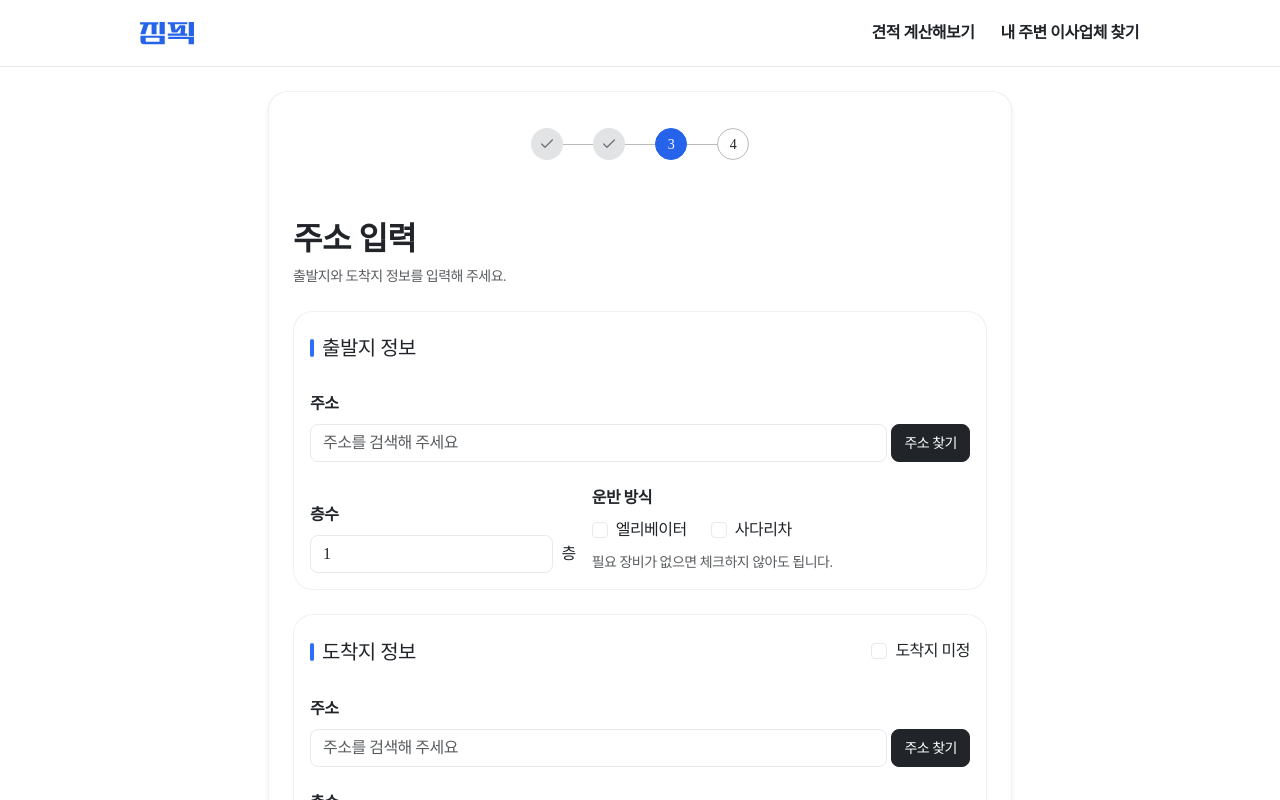
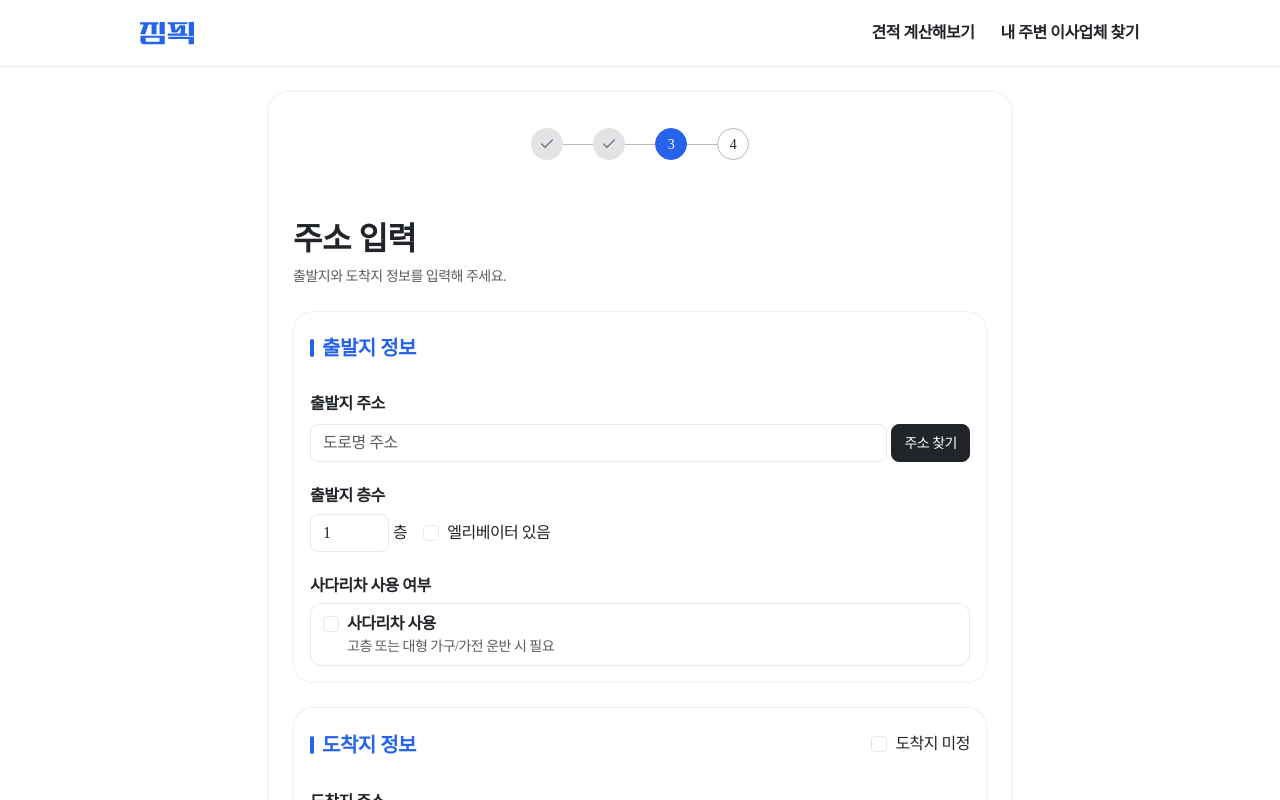
Before and after one commit to leejungeun9026/zimpic, a React (Vite) app in the folder frontend/: page /AddressPage in a window 1280 px wide. Shown: the top 800 px of the page. Built offline with nearby package versions, Linux system fonts and the light colour scheme; a web font is replaced by a local one.

Commit message:
lje address layout 수정

```diff
--- a/frontend/src/components/estimate/address/AddressField.jsx
+++ b/frontend/src/components/estimate/address/AddressField.jsx
@@ -1,18 +1,17 @@
 export default function AddressField({
-  label = "주소",
   value,
-  placeholder,
   disabled,
   onFindAddress,
+  title
 }) {
   return (
     <div className="mb-4">
-      <label className="form-label fw-semibold">{label}</label>
+      <p className="form-label fw-semibold" htmlFor="">{title} 주소</p>
       <div className="d-flex gap-1">
         <input
           type="text"
           className="form-control rounded-1"
-          placeholder={placeholder}
+          placeholder="도로명 주소"
           disabled={disabled}
           value={value}
           onClick={onFindAddress}
--- a/frontend/src/components/estimate/address/FloorCarryFields.jsx
+++ b/frontend/src/components/estimate/address/FloorCarryFields.jsx
@@ -1,4 +1,7 @@
+import { Info } from "lucide-react";
+
 export default function FloorCarryFields({
+  title,
   floorValue,
   onChangeFloor,
   elevatorChecked,
@@ -7,30 +10,26 @@ export default function FloorCarryFields({
   onChangeLadder,
   disabled,
   idPrefix, // from / to
-  showHint,
 }) {
   return (
-    <div className="row g-3 align-items-end">
-      <div className="col-12 col-md-5">
-        <label className="form-label fw-semibold">층수</label>
-        <div className="d-flex align-items-baseline gap-2">
+    <>
+      <div className="mb-4">
+        <h6 className="form-label fw-semibold">{title} 층수</h6>
+        <div className="d-flex align-items-baseline gap-3">
+          <div className="d-flex align-items-baseline gap-1">
             <input
               type="number"
               inputMode="numeric"
               className="form-control rounded-1"
               placeholder="층수 입력"
               min={1}
+              max={50}
               disabled={disabled}
               value={floorValue || ""}
               onChange={(e) => onChangeFloor(Number(e.target.value))}
             />
             <span >층</span>
           </div>
-      </div>
-
-      <div className="col-12 col-md-7">
-        <label className="form-label fw-semibold">운반 방식</label>
-        <div className="d-flex gap-4 flex-wrap">
           <div className="form-check">
             <input
               className="form-check-input"
@@ -41,31 +40,38 @@ export default function FloorCarryFields({
               onChange={(e) => onChangeElevator(e.target.checked)}
             />
             <label className="form-check-label" htmlFor={`${idPrefix}-elevator`}>
-              엘리베이터
+              엘리베이터 있음
             </label>
           </div>
+        </div>
+      </div>
 
-          <div className="form-check">
+      <div>
+        <h6 className="form-label fw-semibold">사다리차 사용 여부</h6>
+        <label
+          htmlFor={`${idPrefix}-ladder`}
+          className={`border rounded-2 p-2 ladder-card d-flex align-items-start gap-2 ${ladderChecked ? "checked border-primary border-opacity-25 bg-primary bg-opacity-10" : ""
+            }`}
+          style={{ cursor: "pointer" }}
+        >
           <input
-              className="form-check-input"
+            className="form-check-input ms-1"
             type="checkbox"
             id={`${idPrefix}-ladder`}
             disabled={disabled}
             checked={!!ladderChecked}
             onChange={(e) => onChangeLadder(e.target.checked)}
           />
-            <label className="form-check-label" htmlFor={`${idPrefix}-ladder`}>
-              사다리차
-            </label>
+
+          <div>
+            <div className="fw-semibold">사다리차 사용</div>
+            <div className="text-muted small">
+              고층 또는 대형 가구/가전 운반 시 필요
             </div>
           </div>
+        </label>
+      </div >
 
-        {showHint && (
-          <div className="text-muted small mt-2">
-            필요 장비가 없으면 체크하지 않아도 됩니다.
-          </div>
-        )}
-      </div>
-    </div>
+    </>
   );
 }
--- a/frontend/src/components/estimate/address/LocationSection.jsx
+++ b/frontend/src/components/estimate/address/LocationSection.jsx
@@ -16,8 +16,6 @@ export default function LocationSection({
   onChangeLadder,
   fieldsDisabled,
   idPrefix,
-  hint,
-  bottomNote,
 }) {
   return (
     <div className="card border-secondary border-opacity-10 rounded-4">
@@ -26,13 +24,14 @@ export default function LocationSection({
       </div>
       <div className="card-body">
         <AddressField
+          title={title}
           value={addressValue}
-          placeholder="주소를 검색해 주세요"
           disabled={addressDisabled}
           onFindAddress={onFindAddress}
         />
 
         <FloorCarryFields
+          title={title}
           idPrefix={idPrefix}
           disabled={fieldsDisabled}
           floorValue={floorValue}
@@ -41,10 +40,7 @@ export default function LocationSection({
           onChangeElevator={onChangeElevator}
           ladderChecked={ladderChecked}
           onChangeLadder={onChangeLadder}
-          showHint={hint}
         />
-
-        {bottomNote ? <div className="text-muted small mt-3">{bottomNote}</div> : null}
       </div>
     </div>
   );
--- a/frontend/src/components/estimate/address/SectionHeader.jsx
+++ b/frontend/src/components/estimate/address/SectionHeader.jsx
@@ -6,11 +6,11 @@ export default function SectionHeader({ title, right }) {
           style={{
             width: 4,
             height: 18,
-            background: "#2F6BFF",
+            background: "var(--bs-primary)",
             borderRadius: 2,
           }}
         />
-        <h5 className="mb-0">{title}</h5>
+        <h5 className="fw-semibold text-primary">{title} 정보</h5>
       </div>
 
       {right ? <div>{right}</div> : null}
--- a/frontend/src/pages/AddressPage.jsx
+++ b/frontend/src/pages/AddressPage.jsx
@@ -1,4 +1,4 @@
-import { useEffect, useMemo } from "react";
+import { useEffect } from "react";
 import { useNavigate } from "react-router-dom";
 import StepIndicator from "../components/layout/StepIndicator";
 import { useEstimateStore } from "../store/estimateStore";
@@ -78,28 +78,6 @@ export default function AddressPage() {
     }).open();
   };
 
-  // 1층 안내 문구 계산
-  const fromFloorNotice = useMemo(() => {
-    if (moveInfo.fromFloor > 1) return null;
-    if (moveInfo.fromLadder || moveInfo.fromElevator) {
-      return "※ 1층에서는 보통 사다리차·엘리베이터 사용이 필요 없거나 추가 비용이 발생하지 않을 수 있어요.";
-    }
-    return null;
-  }, [moveInfo.fromFloor, moveInfo.fromLadder, moveInfo.fromElevator]);
-
-  const toFloorNotice = useMemo(() => {
-    if (isDestinationUnknown) return null;
-    if (moveInfo.toFloor > 1) return null;
-    if (moveInfo.toLadder || moveInfo.toElevator) {
-      return "※ 1층에서는 보통 사다리차·엘리베이터 사용이 필요 없거나 추가 비용이 발생하지 않을 수 있어요.";
-    }
-    return null;
-  }, [
-    isDestinationUnknown,
-    moveInfo.toFloor,
-    moveInfo.toLadder,
-    moveInfo.toElevator,
-  ]);
 
   return (
     <div className="container-fluid py-4">
@@ -115,7 +93,7 @@ export default function AddressPage() {
           <section className="mb-4">
             {/* 출발지 */}
             <LocationSection
-              title="출발지 정보"
+              title="출발지"
               idPrefix="from"
               right={null}
               addressValue={moveInfo.fromAddress}
@@ -128,15 +106,13 @@ export default function AddressPage() {
               ladderChecked={moveInfo.fromLadder}
               onChangeLadder={(v) => setMoveInfo({ fromLadder: v })}
               fieldsDisabled={loading}
-              hint={true}
-              bottomNote={fromFloorNotice}
             />
           </section>
 
           <section>
             {/* 도착지 */}
             <LocationSection
-              title="도착지 정보"
+              title="도착지"
               idPrefix="to"
               right={
                 <div className="form-check">
@@ -163,12 +139,6 @@ export default function AddressPage() {
               ladderChecked={moveInfo.toLadder}
               onChangeLadder={(v) => setMoveInfo({ toLadder: v })}
               fieldsDisabled={isDestinationUnknown || loading}
-              hint={false}
-              bottomNote={
-                isDestinationUnknown
-                  ? "도착지가 미정이면 도착지 정보는 나중에 입력할 수 있어요."
-                  : toFloorNotice
-              }
             />
           </section>
 
```
Lines whose indentation alone changed are shown as unchanged.
